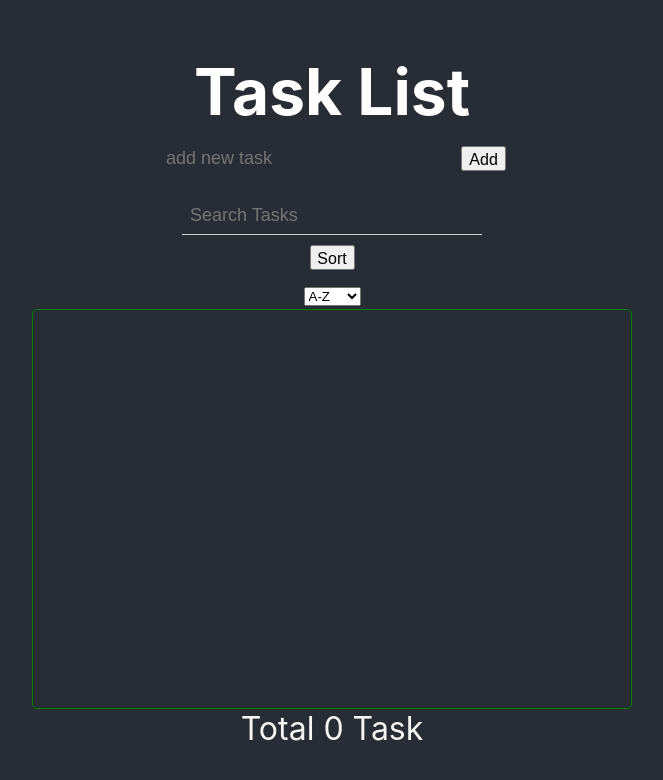
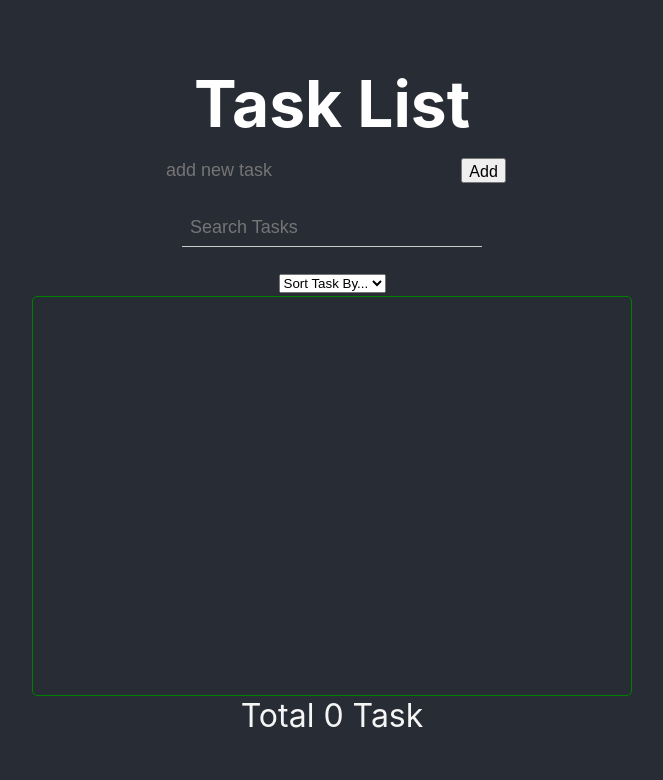
Before and after one commit to RakibRahman/React-Fundamentals, a React (Create React App) app in the folder test-react/: page / in a window 1280 px wide. Shown: the top 780 px of the page, without its empty margins (308-971 px from the left). Built offline with nearby package versions, Linux system fonts and the light colour scheme.

Commit message:
sort by completed/uncompleted task

```diff
--- a/test-react/src/App.js
+++ b/test-react/src/App.js
@@ -9,7 +9,6 @@ function App() {
   const [items, setItems] = useState(data);
   const [newTask, setNewTask] = useState("");
   const [search, setSearch] = useState("");
-  const [sort, setSort] = useState("a-z");
   const saveAndSetTask = (taskList) => {
     setItems(taskList);
     localStorage.setItem("taskList", JSON.stringify(taskList));
@@ -33,44 +32,31 @@ function App() {
     const taskList = [...items, newTask];
     saveAndSetTask(taskList);
   };
-  const sortTask = () => {
-    const taskList = [...items].sort((a, b) => {
-      if (a.task < b.task) return -1;
-      if (a.task > b.task) return 1;
-      return 0;
-    });
 
-    saveAndSetTask(taskList);
-    console.log("ok");
-  };
   const onChangeSort = (e) => {
-    console.log(e.target.value);
-
     if (e.target.value === "a-z") {
-      console.log("sort a-z");
-
       const taskList = [...items].sort((a, b) => {
-        if (a.task < b.task) return -1;
+        if (a.task > b.task) return 1;
         return 0;
       });
       saveAndSetTask(taskList);
     }
     if (e.target.value === "z-a") {
-      console.log("sort z-a");
       const taskList = [...items].sort((a, b) => {
         if (a.task < b.task) return 1;
         return 0;
       });
       saveAndSetTask(taskList);
     }
-    if (e.target.value === "usual") {
-      console.log("sort usual");
-      const taskList = [...items].sort((a, b) => {
-        if (a.task > b.task) return 1;
-        return 0;
-      });
+    if (e.target.value === "completed") {
+      const taskList = [...items].sort((a, b) => b.checked - a.checked);
       saveAndSetTask(taskList);
     }
+    if (e.target.value === "uncompleted") {
+      const taskList = [...items].sort((a, b) => a.checked - b.checked);
+      saveAndSetTask(taskList);
+    }
+    console.log(items);
   };
   //! on form submit
   const onSubmitHandler = (e) => {
@@ -89,12 +75,14 @@ function App() {
         setNewTask={setNewTask}
       />
       <SearchItem search={search} setSearch={setSearch} />
-      <button onClick={sortTask}>Sort</button>
+
       <form onSubmit={(e) => e.preventDefault()}>
         <select name="sortTask" id="sortTask" onChange={onChangeSort}>
-          <option value="a-z">A-Z</option>
-          <option value="z-a">Z-A</option>
-          <option value="usual">Usual</option>
+          <option value="sort">Sort Task By...</option>
+          <option value="a-z">↗ A-Z</option>
+          <option value="z-a">↖ Z-A</option>
+          <option value="completed">Completed</option>
+          <option value="uncompleted">Uncompleted</option>
         </select>
       </form>
       <TaskItem
@@ -105,8 +93,8 @@ function App() {
         deleteHandler={deleteHandler}
       />
       <p className="total">
-        Total {items.length}{" "}
-        {items.length === 1 || items.length === 0 ? "Task" : "Tasks"}
+        Total {items.length}
+        {items.length === 1 || items.length === 0 ? " Task" : " Tasks"}
       </p>
     </div>
   );
```
